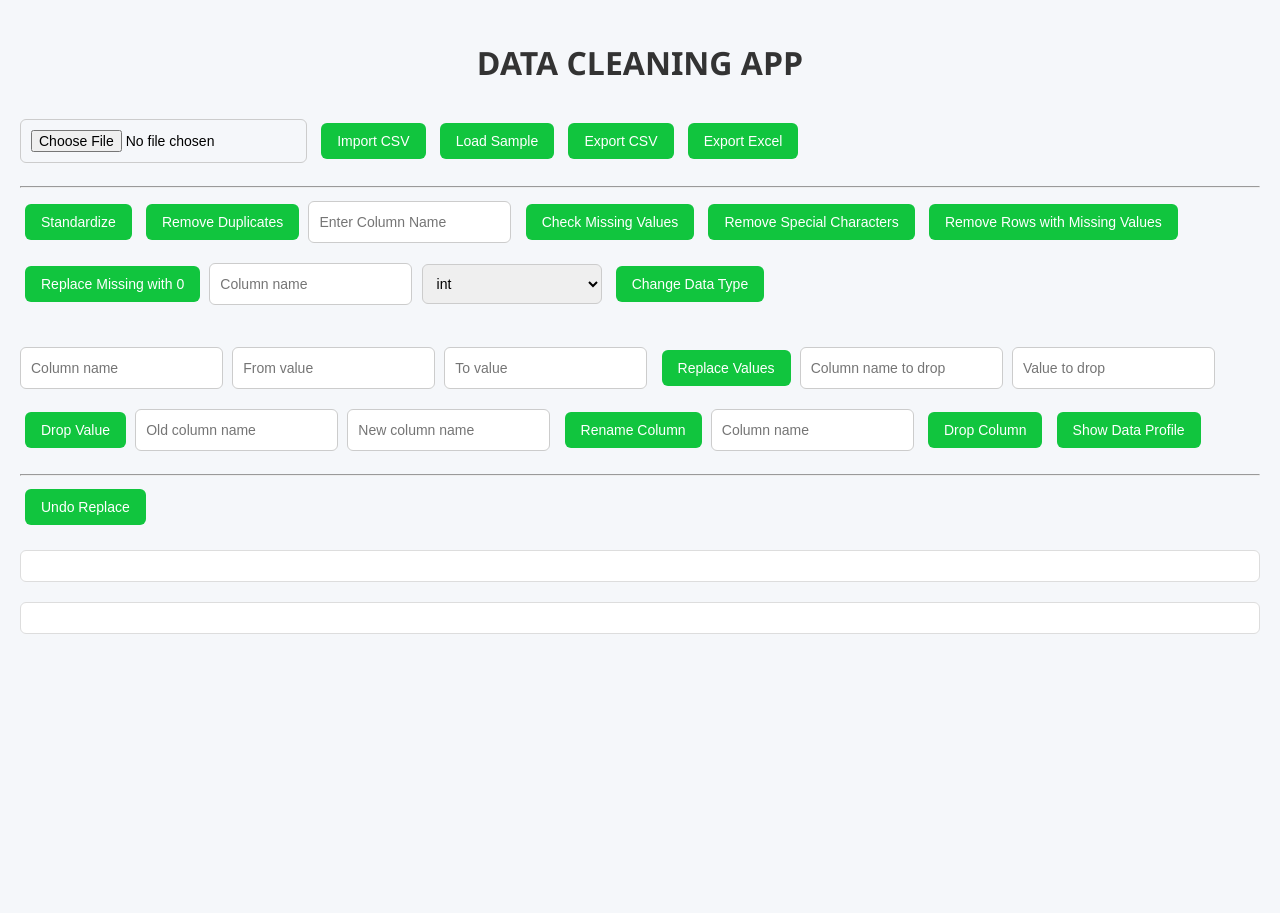
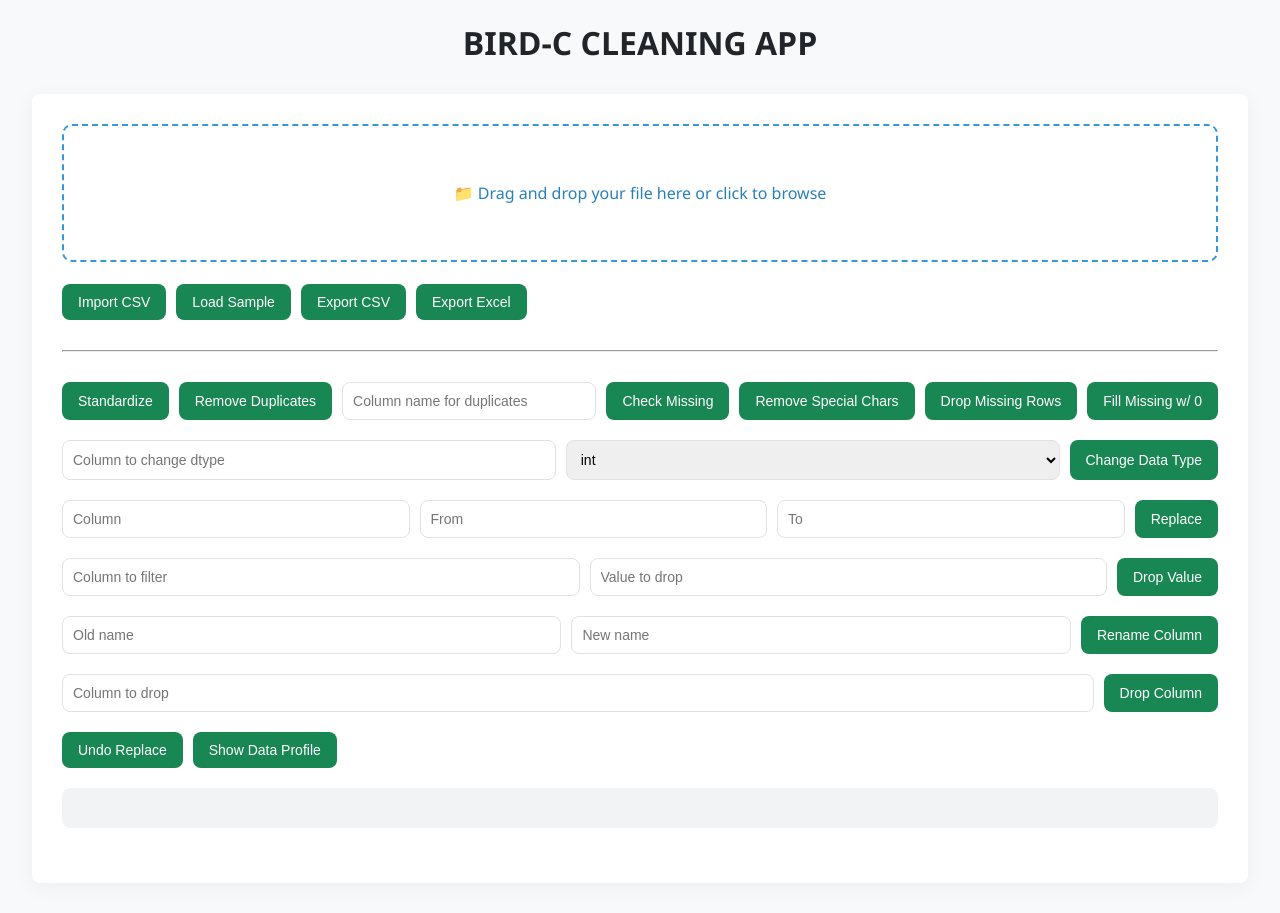
Before and after one commit to mx-dln/birdc-cleaning, a Flask app: page / in a window 1280 px wide. Before the commit the page ends 634 px from the top, so only its background shows below. Run offline with Flask 3, Linux system fonts and the light colour scheme; some libraries are stand-ins or nearby versions.

Commit message:
UI Update

```diff
--- a/templates/index.html
+++ b/templates/index.html
@@ -7,172 +7,210 @@
   <link rel="stylesheet" href="https://cdn.datatables.net/1.13.4/css/jquery.dataTables.min.css" />
   <script src="https://code.jquery.com/jquery-3.6.0.min.js"></script>
   <script src="https://cdn.datatables.net/1.13.4/js/jquery.dataTables.min.js"></script>
-
   <title>Data Cleaning App</title>
   <style>
-    body {
-      font-family: 'Segoe UI', Tahoma, Geneva, Verdana, sans-serif;
-      margin: 0;
-      padding: 20px;
-      background-color: #f5f7fa;
+    :root {
+      --primary-color: #0d6efd;
+      --secondary-color: #f8f9fa;
+      --accent-color: #198754;
+      --danger-color: #dc3545;
+      --text-color: #212529;
+      --light-border: #dee2e6;
+      --radius: 8px;
     }
 
-    h1 {
+    * {
+      box-sizing: border-box;
+    }
+
+    body {
+      margin: 0;
+      padding: 0;
+      font-family: 'Segoe UI', Tahoma, Geneva, Verdana, sans-serif;
+      background-color: var(--secondary-color);
+      color: var(--text-color);
+    }
+
+    header {
+      background-color: var(--primary-color);
+      color: white;
+      padding: 20px;
       text-align: center;
-      margin-bottom: 30px;
-      color: #333;
+      box-shadow: 0 2px 10px rgba(0, 0, 0, 0.1);
     }
 
     .container {
-      max-width: 1200px;
-      margin: auto;
-      background: #fff;
+      width: 95vw;
+      margin: 30px auto;
+      background-color: #fff;
       padding: 30px;
-      border-radius: 10px;
-      box-shadow: 0 5px 25px rgba(0, 0, 0, 0.1);
+      border-radius: var(--radius);
+      box-shadow: 0 4px 20px rgba(0, 0, 0, 0.05);
+    }
+
+    .controls {
+      display: flex;
+      flex-wrap: wrap;
+      gap: 10px;
+      margin-bottom: 20px;
     }
 
     input[type="text"],
     input[type="file"],
     select {
       padding: 10px;
-      margin: 5px 5px 15px 0;
-      border: 1px solid #ccc;
-      border-radius: 6px;
-      min-width: 180px;
+      border: 1px solid var(--light-border);
+      border-radius: var(--radius);
       font-size: 14px;
+      flex: 1;
     }
 
     button {
-      background-color: #11c53e;
+      background-color: var(--accent-color);
+      color: white;
       border: none;
-      color: white;
       padding: 10px 16px;
-      text-align: center;
-      text-decoration: none;
-      display: inline-block;
-      margin: 5px;
       font-size: 14px;
-      border-radius: 6px;
+      border-radius: var(--radius);
       cursor: pointer;
-      transition: background 0.3s ease;
+      transition: background-color 0.3s;
     }
 
     button:hover {
-      background-color: #0056b3;
+      background-color: #146c43;
+    }
+
+    hr {
+      margin: 30px 0;
     }
 
     #output {
-      white-space: pre-wrap;
-      background: #fff;
-      padding: 15px;
-      border: 1px solid #ddd;
-      border-radius: 6px;
       margin-top: 20px;
+      background: #f1f3f5;
+      padding: 20px;
+      border-radius: var(--radius);
       overflow-x: auto;
-      max-height: 500px;
     }
 
-    table.dataframe,
-    #output table {
+    table.dataframe {
       width: 100%;
       border-collapse: collapse;
       font-size: 14px;
-      margin-top: 15px;
-    }
-
-    table.dataframe th,
-    table.dataframe td,
-    #output table th,
-    #output table td {
-      border: 1px solid #ddd;
-      padding: 10px;
-      text-align: left;
-    }
-
-    table.dataframe th,
-    #output table th {
-      background-color: #f1f1f1;
-    }
-
-    #chart img {
-      max-width: 100%;
-      height: auto;
-      margin-top: 20px;
-    }
-
-    @media (max-width: 768px) {
-
-      input[type="text"],
-      select {
-        min-width: 100%;
-        margin-bottom: 10px;
-      }
-
-      button {
-        width: 100%;
-      }
-    }
-  </style>
-
-  <style>
-    table.dataframe {
-      border-collapse: collapse;
-      width: 100%;
     }
 
     table.dataframe th,
     table.dataframe td {
-      border: 1px solid #ccc;
-      padding: 8px;
+      padding: 10px;
+      border: 1px solid var(--light-border);
       text-align: left;
     }
 
     table.dataframe th {
-      background-color: #f9f9f9;
+      background-color: #e9ecef;
     }
 
-    table {
+    #chart img {
       width: 100%;
-      border-collapse: collapse;
-      margin-top: 10px;
+      margin-top: 20px;
+      border-radius: var(--radius);
     }
 
-    th,
-    td {
-      padding: 10px;
-      text-align: left;
-      border: 1px solid #ccc;
+    #dataProfileModal {
+      display: none;
+      position: fixed;
+      top: 0;
+      left: 0;
+      width: 100%;
+      height: 100%;
+      background-color: rgba(0, 0, 0, 0.6);
+      z-index: 1000;
     }
 
-    th {
-      background-color: #f2f2f2;
+    #dataProfileModal .modal-content {
+      background: white;
+      padding: 20px;
+      border-radius: var(--radius);
+      max-width: 800px;
+      margin: 5% auto;
+      position: relative;
     }
 
-    h3 {
+    #dataProfileModal .modal-content span {
+      position: absolute;
+      top: 10px;
+      right: 20px;
+      font-size: 20px;
+      cursor: pointer;
+    }
+
+    @media (max-width: 768px) {
+      .controls {
+        flex-direction: column;
+      }
+    }
+
+    .dropzone {
+      border: 2px dashed #3498db;
+      padding: 40px;
       text-align: center;
+      border-radius: 10px;
+      cursor: pointer;
+      color: #2980b9;
+      transition: background 0.3s;
+    }
+
+    .dropzone.dragover {
+      background-color: #ecf0f1;
+    }
+
+    .dropzone input {
+      display: none;
+    }
+
+    .file-name {
+      margin-top: 10px;
+      font-weight: bold;
+      color: #2c3e50;
     }
   </style>
 </head>
 
 <body>
-  <h1>DATA CLEANING APP</h1>
+  <center>
+    <h1>BIRD-C CLEANING APP</h1>
+  </center>
+  <div id="loader"
+    style="display:none; position:fixed; top:0; left:0; width:100%; height:100%; background:rgba(255,255,255,0.7); z-index:9999; text-align:center; padding-top:200px; font-size:22px; font-weight:bold; color:#0d6efd;">
+    ⏳ Importing file, please wait...
+  </div>
 
+  <div class="container">
+    <div class="dropzone" id="dropzone">
+      <p>📁 Drag and drop your file here or click to browse</p>
       <input type="file" id="fileInput" />
+      <p class="file-name" id="fileNameDisplay"></p>
+    </div><br>
+    <div class="controls">
       <button onclick="uploadCSV()">Import CSV</button>
       <button onclick="loadSample()">Load Sample</button>
       <button onclick="window.location.href='/export_csv'">Export CSV</button>
       <button onclick="window.location.href='/export_excel'">Export Excel</button>
+    </div>
 
     <hr />
+
+    <div class="controls">
       <button onclick="callAction('standardize_text')">Standardize</button>
       <button onclick="removeDuplicatesSelected()">Remove Duplicates</button>
-  <input type="text" id="dupColumn" placeholder="Enter Column Name" style="height: 20px;" />
-  <button onclick="callAction('missing_values')">Check Missing Values</button>
-  <button onclick="callAction('remove_special_chars')">Remove Special Characters</button>
-  <button onclick="callAction('drop_missing')">Remove Rows with Missing Values</button>
-  <button onclick="callAction('fill_missing')">Replace Missing with 0</button>
-  <input type="text" id="dtypeColumn" placeholder="Column name" style="height: 20px;" />
+      <input type="text" id="dupColumn" placeholder="Column name for duplicates" />
+      <button onclick="callAction('missing_values')">Check Missing</button>
+      <button onclick="callAction('remove_special_chars')">Remove Special Chars</button>
+      <button onclick="callAction('drop_missing')">Drop Missing Rows</button>
+      <button onclick="callAction('fill_missing')">Fill Missing w/ 0</button>
+    </div>
+
+    <div class="controls">
+      <input type="text" id="dtypeColumn" placeholder="Column to change dtype" />
       <select id="dtypeSelect">
         <option value="int">int</option>
         <option value="float">float</option>
@@ -181,59 +219,49 @@
         <option value="category">category</option>
       </select>
       <button onclick="changeDtype()">Change Data Type</button>
-
-  <br /><br />
-
-  <!-- Replace Values -->
-  <input type="text" id="replaceColumn" placeholder="Column name" style="height: 20px;" />
-  <input type="text" id="replaceFrom" placeholder="From value" style="height: 20px;" />
-  <input type="text" id="replaceTo" placeholder="To value" style="height: 20px;" />
-  <button onclick="replaceValues()">Replace Values</button>
-
-  <input type="text" id="dropTableColumn" placeholder="Column name to drop" style="height: 20px;" />
-  <input type="text" id="dropTableValue" placeholder="Value to drop" style="height: 20px;" />
-  <button onclick="dropValue()">Drop Value</button>
-
-
-
-  <!-- Rename Column -->
-  <input type="text" id="renameOld" placeholder="Old column name" style="height: 20px;" />
-  <input type="text" id="renameNew" placeholder="New column name" style="height: 20px;" />
-  <button onclick="renameColumn()">Rename Column</button>
-
-
-  <!-- Drop Column -->
-  <input type="text" id="dropColumn" placeholder="Column name" style="height: 20px;" />
-  <button onclick="dropColumn()">Drop Column</button>
-
-
-  <button onclick="showDataProfile()">Show Data Profile</button>
-  <div id="dataProfileModal"
-    style="display:none; position:fixed; top:0; left:0; width:100%; height:100%; background:rgba(0,0,0,0.7); z-index:1000; overflow:auto;">
-    <div
-      style="background:#fff; margin:5% auto; padding:20px; border-radius:10px; width:80%; max-width:800px; position:relative;">
-      <span onclick="closeModal()"
-        style="position:absolute; top:10px; right:20px; font-size:20px; cursor:pointer;">&times;</span>
-      <div id="modal-body">
-        <!-- Data Profile Content Loads Here -->
-      </div>
-    </div>
     </div>
 
-  <hr>
+    <div class="controls">
+      <input type="text" id="replaceColumn" placeholder="Column" />
+      <input type="text" id="replaceFrom" placeholder="From" />
+      <input type="text" id="replaceTo" placeholder="To" />
+      <button onclick="replaceValues()">Replace</button>
+    </div>
 
+    <div class="controls">
+      <input type="text" id="dropTableColumn" placeholder="Column to filter" />
+      <input type="text" id="dropTableValue" placeholder="Value to drop" />
+      <button onclick="dropValue()">Drop Value</button>
+    </div>
 
+    <div class="controls">
+      <input type="text" id="renameOld" placeholder="Old name" />
+      <input type="text" id="renameNew" placeholder="New name" />
+      <button onclick="renameColumn()">Rename Column</button>
+    </div>
+
+    <div class="controls">
+      <input type="text" id="dropColumn" placeholder="Column to drop" />
+      <button onclick="dropColumn()">Drop Column</button>
+    </div>
+
+    <div class="controls">
       <button onclick="undoReplace()">Undo Replace</button>
-  <div id="output"></div>
-
-
-
+      <button onclick="showDataProfile()">Show Data Profile</button>
+    </div>
 
     <div id="output"></div>
     <div id="chart">
       <img id="chartImage" src="" alt="" />
     </div>
+  </div>
 
+  <div id="dataProfileModal">
+    <div class="modal-content">
+      <span onclick="closeModal()">&times;</span>
+      <div id="modal-body"></div>
+    </div>
+  </div>
 
   <script>
     function callAction(action) {
@@ -259,8 +287,13 @@
         alert("Please select a CSV file to upload.");
         return;
       }
+
       const formData = new FormData();
       formData.append('file', fileInput.files[0]);
+
+      // 🔵 Show loader
+      document.getElementById('loader').style.display = 'block';
+
       fetch('/load_csv', {
         method: 'POST',
         body: formData,
@@ -273,8 +306,16 @@
             scrollX: true,
             paging: true
           });
+        })
+        .catch(error => {
+          alert("Error uploading file: " + error);
+        })
+        .finally(() => {
+          // 🔵 Hide loader
+          document.getElementById('loader').style.display = 'none';
         });
     }
+
     function loadSample() {
       fetch('/load_sample')
         .then((res) => res.text())
@@ -391,6 +432,53 @@
       document.getElementById('dataProfileModal').style.display = 'none';
     }
   </script>
+  <script>
+    const dropzone = document.getElementById('dropzone');
+    const fileInput = document.getElementById('fileInput');
+    const fileNameDisplay = document.getElementById('fileNameDisplay');
+
+    // Click opens file dialog
+    dropzone.addEventListener('click', () => {
+      fileInput.click();
+    });
+
+    // Highlight dropzone on drag
+    dropzone.addEventListener('dragover', (e) => {
+      e.preventDefault();
+      dropzone.classList.add('dragover');
+    });
+
+    dropzone.addEventListener('dragleave', () => {
+      dropzone.classList.remove('dragover');
+    });
+
+    // Handle dropped file
+    dropzone.addEventListener('drop', (e) => {
+      e.preventDefault();
+      dropzone.classList.remove('dragover');
+
+      const files = e.dataTransfer.files;
+      if (files.length > 0) {
+        fileInput.files = files;
+        showFileName(files[0].name);
+
+        // Optional: Trigger change
+        const event = new Event('change');
+        fileInput.dispatchEvent(event);
+      }
+    });
+
+    // Show file name when selected manually
+    fileInput.addEventListener('change', () => {
+      if (fileInput.files.length > 0) {
+        showFileName(fileInput.files[0].name);
+      }
+    });
+
+    function showFileName(name) {
+      fileNameDisplay.textContent = `Selected file: ${name}`;
+    }
+  </script>
 </body>
 
 </html>
```
Lines whose indentation alone changed are shown as unchanged.
